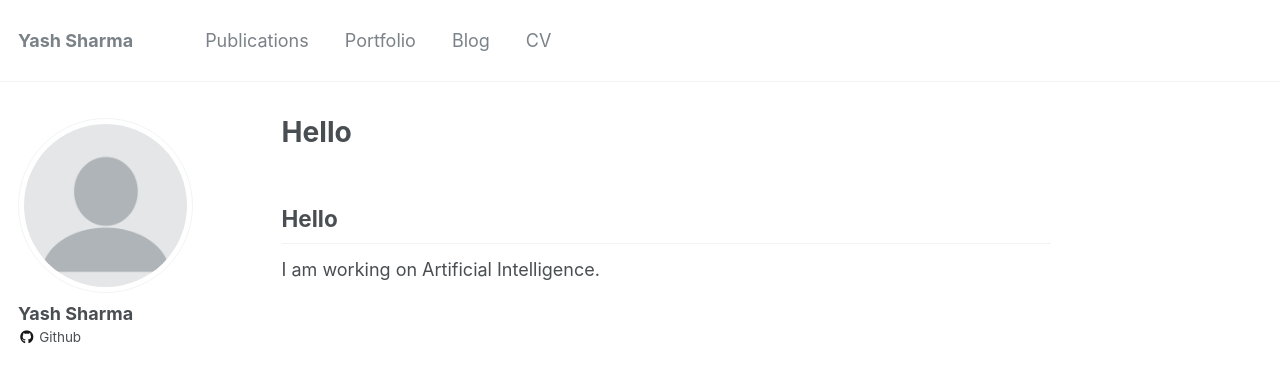
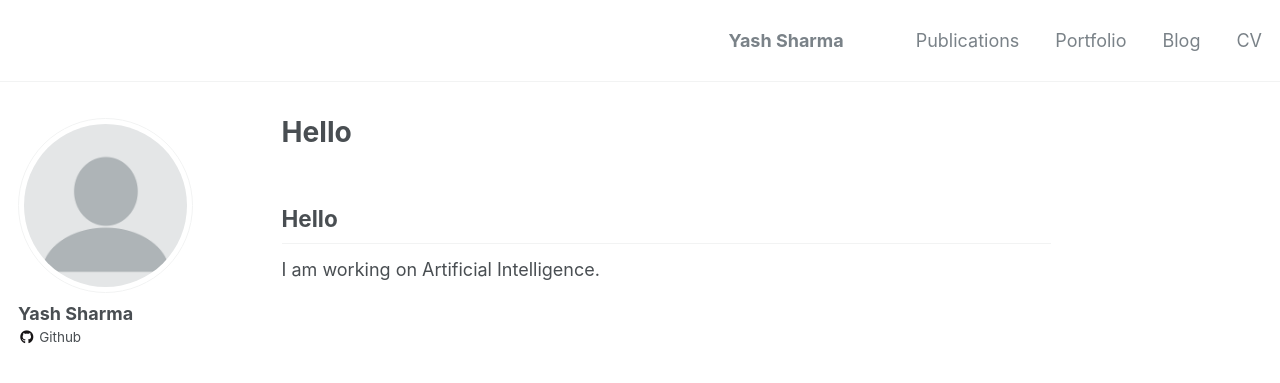
Before and after one commit to YashSharma79/YashSharma79.github.io, a Jekyll site: the page built from index.md, in a window 1280 px wide. Shown: the top 383 px of the page. Built offline with Jekyll 4.4.1, drawn with Linux system fonts in a browser that asks for light colours; our own code applies the rules of GitHub Pages for plain Markdown files.

Commit message:
Right align

```diff
--- a/_sass/_masthead.scss
+++ b/_sass/_masthead.scss
@@ -37,6 +37,8 @@
     margin: 0;
     padding: 0;
     clear: both;
+    margin-left:auto;
+    margin-right:0;
     list-style-type: none;
   }
 }
```
Also changed, not shown: CONTRIBUTING.md (deleted, +0 -5 lines), CHANGELOG.md (deleted), _data/navigation.yml (line endings or trailing spaces), index.md (line endings or trailing spaces).
